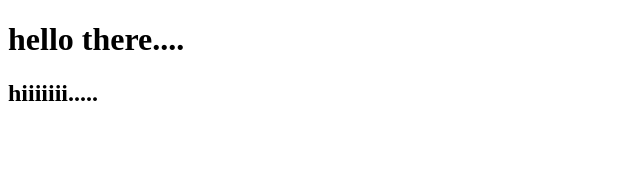
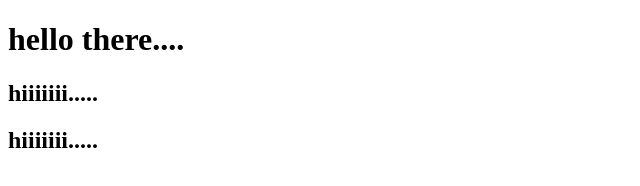
Before and after one commit to sahilkolhe/repo-1, a plain HTML site: page index.html in a window 1280 px wide. Shown: the whole page, without its empty margins (0-640 px from the left). Drawn offline with Linux system fonts and the light colour scheme.

Commit message:
initial commit

```diff
--- a/index.html
+++ b/index.html
@@ -9,5 +9,7 @@
 <body>
     <h1>hello there....</h1>
     <h2>hiiiiiii.....</h2>
+    <h2>hiiiiiii.....</h2>
+
 </body>
 </html>
```
